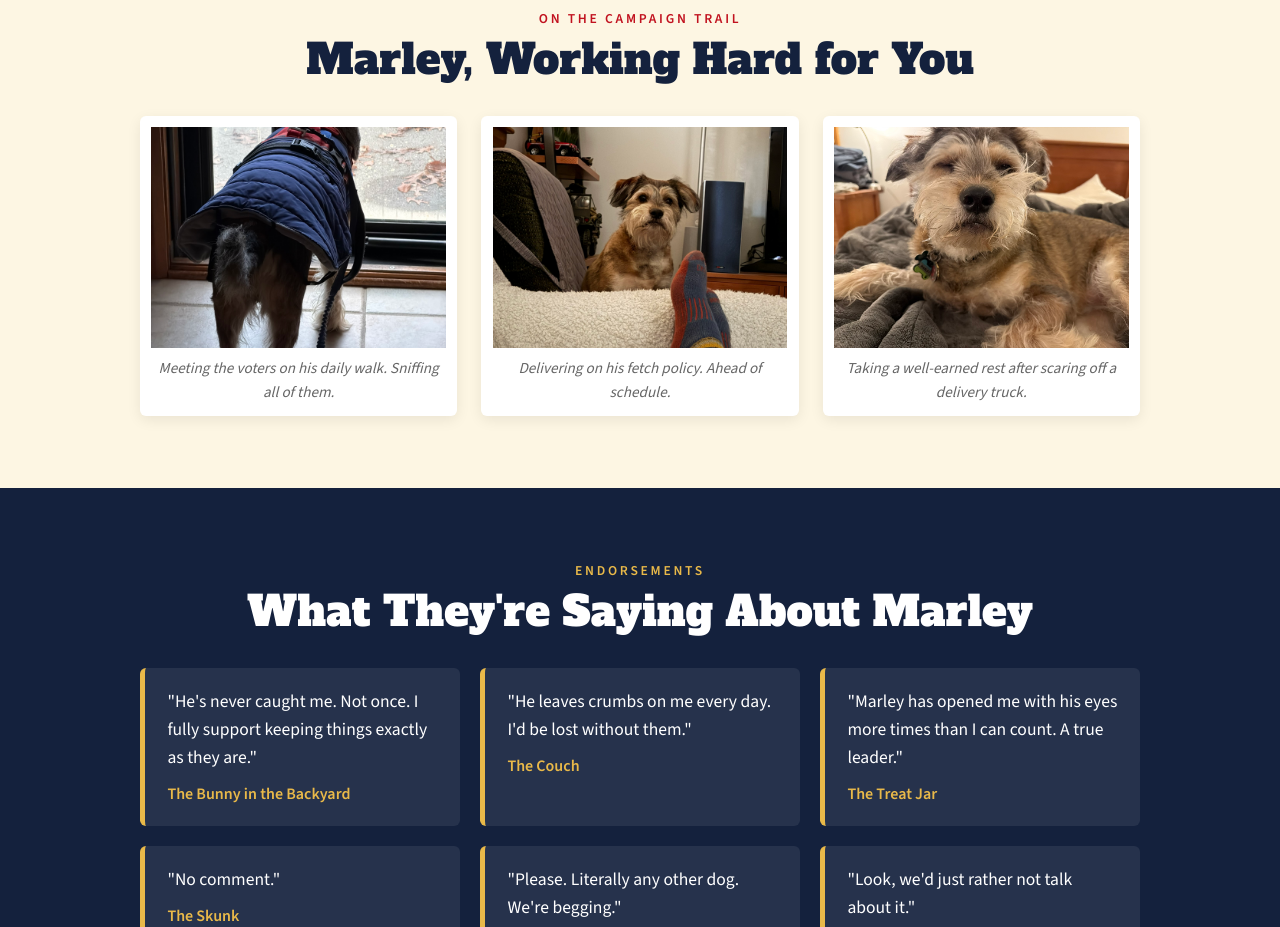
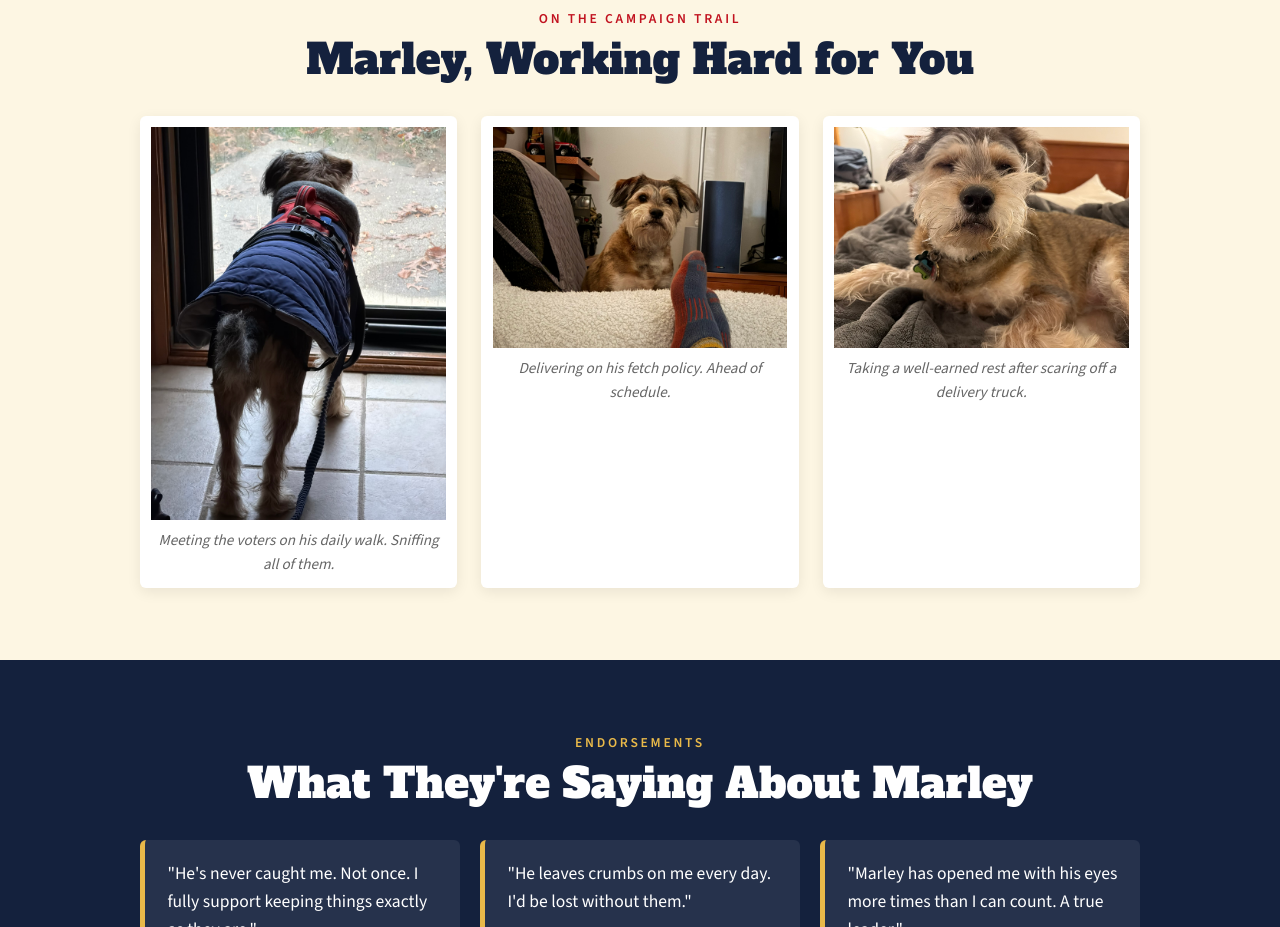
Before and after one commit to mchristegh/savemarley.org, a plain HTML site: page index.html in a window 1280 px wide. Shown: the part 6800-7727 px from the top of the page. Drawn offline with nearby package versions, Linux system fonts and the light colour scheme.

Commit message:
Please enter the commit message for your changes. Lines starting  with '#' will be ignored, and an empty message aborts the commit.
 On branch main
 Your branch is up to date with 'origin/main'.

 Changes to be committed:
	modified:   index.html

```diff
--- a/index.html
+++ b/index.html
@@ -69,6 +69,7 @@
   .bio figure { margin: 0; }
   .bio .photo, .bio .placeholder { border-radius: 12px; }
   .bio .photo { aspect-ratio: auto; height: auto; }
+  img.photo[src="photos/marley-6.jpg"] { aspect-ratio: auto; height: auto; }
   .factbox { background: #fff; border: 3px solid var(--navy); border-radius: 12px; padding: 1.25rem 1.5rem; margin-top: 1.2rem; }
   .factbox dt { font-weight: 800; color: var(--navy); }
   .factbox dd { margin: 0 0 .6rem; }
```
